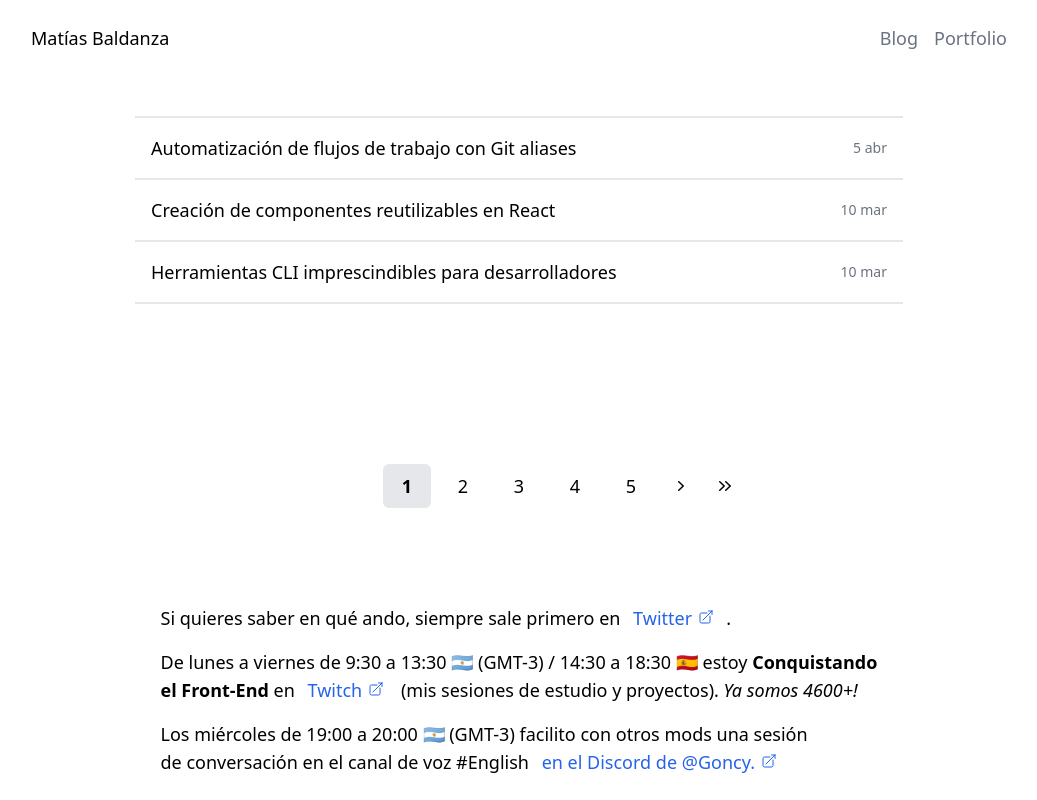
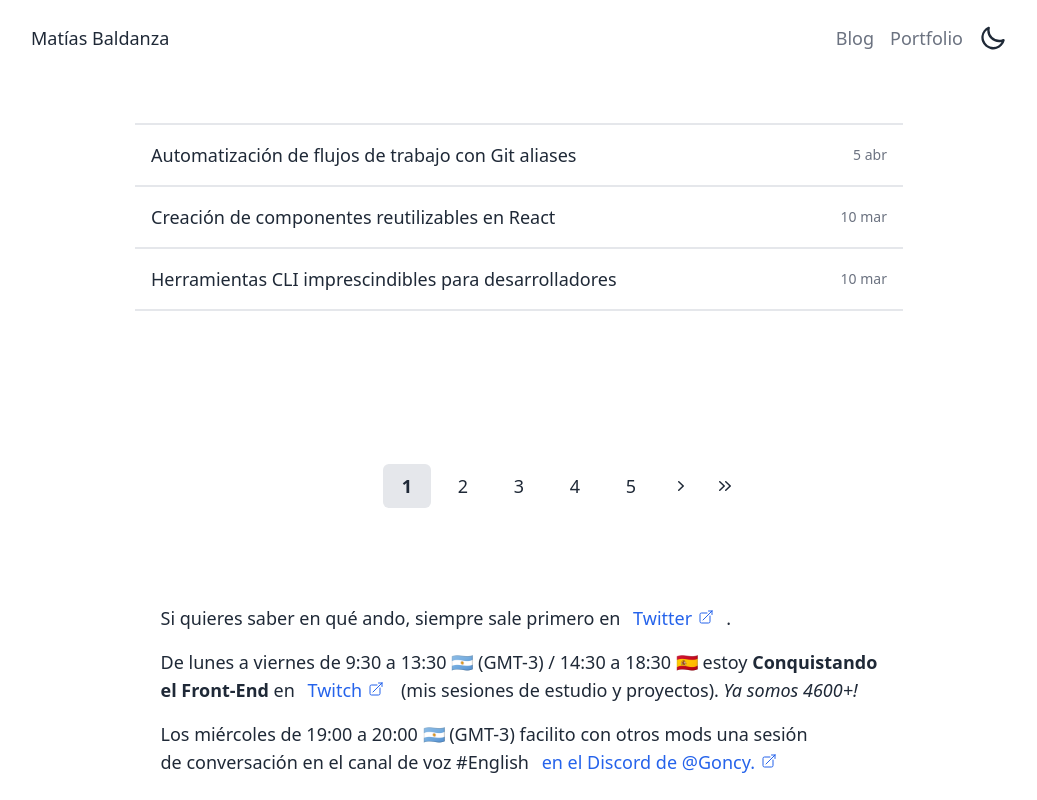
Before and after one commit to matiasbaldanza/matiasbaldanza_dev, a Next.js app: page / in a window 1280 px wide. Shown: the whole page, without its empty margins (121-1158 px from the left). Built offline with nearby package versions, Linux system fonts and the light colour scheme.

Commit message:
feat: dark mode toggle using next-themes and daisy ui swap component - it shows the incorrect icon on first render if dark mode is on in the system settings

```diff
--- a/package.json
+++ b/package.json
@@ -11,10 +11,12 @@
   "dependencies": {
     "autoprefixer": "10.4.14",
     "clsx": "^1.2.1",
+    "daisyui": "^2.51.6",
     "eslint": "8.38.0",
     "eslint-config-next": "13.3.0",
     "gray-matter": "^4.0.3",
     "next": "13.3.0",
+    "next-themes": "^0.2.1",
     "postcss": "8.4.21",
     "react": "18.2.0",
     "react-dom": "18.2.0",
--- a/src/components/Header.js
+++ b/src/components/Header.js
@@ -1,8 +1,9 @@
 import Link from "next/link"
+import ThemeToggle from "./ui/buttons/ThemeToggle"
 
 export default function Header() {
     return (
-        <header className='flex justify-between py-6 mb-10 w-full'>
+        <header className='flex justify-between w-full py-6 mb-10'>
             <Link
                 href='/'
             ><span>Matías Baldanza</span></Link>
@@ -10,6 +11,7 @@
                 <ul className='flex gap-4'>
                 <li className="text-gray-500 cursor-not-allowed">Blog</li>
                 <li className="text-gray-500 cursor-not-allowed">Portfolio</li>
+                <ThemeToggle />
                 </ul>
             </nav>
         </header>
--- /dev/null
+++ b/src/components/ui/buttons/ThemeToggle.js
@@ -0,0 +1,33 @@
+import { useState, useEffect } from 'react'
+import { useTheme } from 'next-themes'
+import clsx from 'clsx'
+
+function ThemeToggle() {
+  const { theme, setTheme } = useTheme()
+
+  return (
+    <div>
+        <label className="swap swap-rotate">
+        <input
+            type="checkbox"
+
+            onChange={() => setTheme(prevTheme => prevTheme === 'dark' ? 'light' : 'dark')}
+        />
+
+        {/* Sun icon */}
+        <svg
+          className="fill-current w-7 h-7 swap-on"
+          xmlns="http://www.w3.org/2000/svg" viewBox="0 0 24 24"><path d="M5.64,17l-.71.71a1,1,0,0,0,0,1.41,1,1,0,0,0,1.41,0l.71-.71A1,1,0,0,0,5.64,17ZM5,12a1,1,0,0,0-1-1H3a1,1,0,0,0,0,2H4A1,1,0,0,0,5,12Zm7-7a1,1,0,0,0,1-1V3a1,1,0,0,0-2,0V4A1,1,0,0,0,12,5ZM5.64,7.05a1,1,0,0,0,.7.29,1,1,0,0,0,.71-.29,1,1,0,0,0,0-1.41l-.71-.71A1,1,0,0,0,4.93,6.34Zm12,.29a1,1,0,0,0,.7-.29l.71-.71a1,1,0,1,0-1.41-1.41L17,5.64a1,1,0,0,0,0,1.41A1,1,0,0,0,17.66,7.34ZM21,11H20a1,1,0,0,0,0,2h1a1,1,0,0,0,0-2Zm-9,8a1,1,0,0,0-1,1v1a1,1,0,0,0,2,0V20A1,1,0,0,0,12,19ZM18.36,17A1,1,0,0,0,17,18.36l.71.71a1,1,0,0,0,1.41,0,1,1,0,0,0,0-1.41ZM12,6.5A5.5,5.5,0,1,0,17.5,12,5.51,5.51,0,0,0,12,6.5Zm0,9A3.5,3.5,0,1,1,15.5,12,3.5,3.5,0,0,1,12,15.5Z"/>
+        </svg>
+
+        {/* Moon icon */}
+        <svg
+          className="fill-current w-7 h-7 swap-off"
+          xmlns="http://www.w3.org/2000/svg" viewBox="0 0 24 24"><path d="M21.64,13a1,1,0,0,0-1.05-.14,8.05,8.05,0,0,1-3.37.73A8.15,8.15,0,0,1,9.08,5.49a8.59,8.59,0,0,1,.25-2A1,1,0,0,0,8,2.36,10.14,10.14,0,1,0,22,14.05,1,1,0,0,0,21.64,13Zm-9.5,6.69A8.14,8.14,0,0,1,7.08,5.22v.27A10.15,10.15,0,0,0,17.22,15.63a9.79,9.79,0,0,0,2.1-.22A8.11,8.11,0,0,1,12.14,19.73Z"/>
+        </svg>
+        </label>
+    </div>
+  )
+}
+
+export default ThemeToggle
--- a/src/pages/_app.js
+++ b/src/pages/_app.js
@@ -1,5 +1,8 @@
 import '@/styles/globals.css'
+import { ThemeProvider } from 'next-themes'
 
 export default function App({ Component, pageProps }) {
-  return <Component {...pageProps} />
+  return <ThemeProvider>
+    <Component {...pageProps} />
+    </ThemeProvider>
 }
--- a/tailwind.config.js
+++ b/tailwind.config.js
@@ -7,6 +7,7 @@
   ],
   plugins: [
     require('@tailwindcss/typography'),
+    require("daisyui"),
   ],
 /*   theme: {
     colors: {
```
Also changed, not shown: 1 other file (tests, documents, lock files or other folders).
